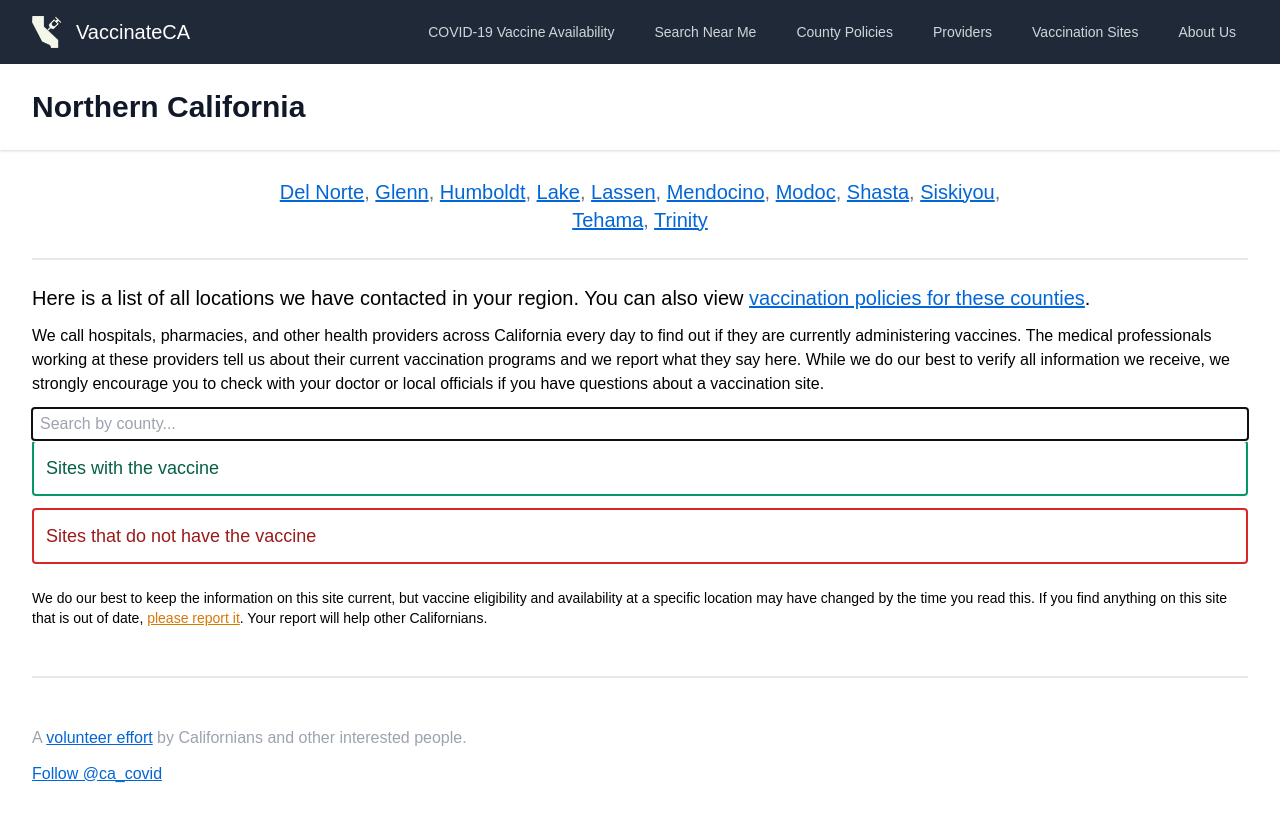
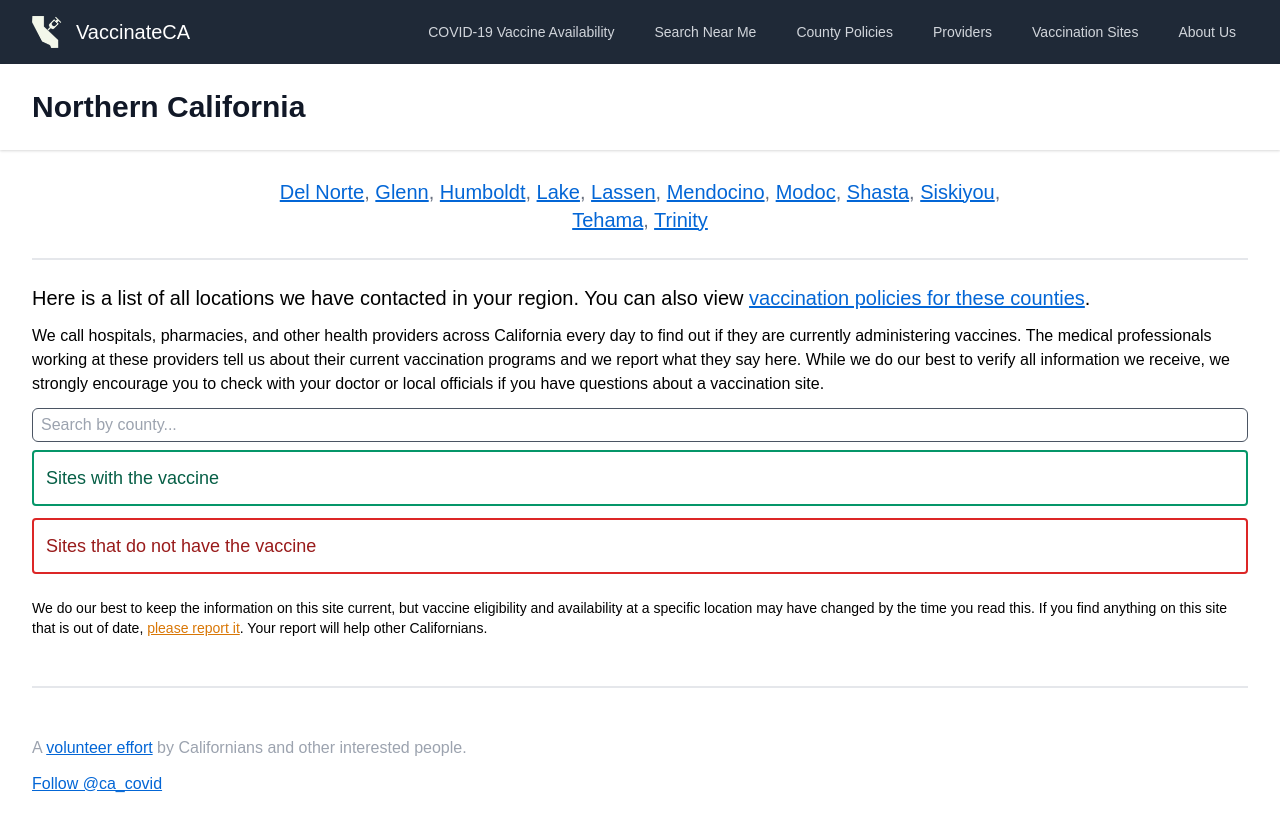
Before and after one commit to CAVaccineInventory/site, a Jekyll site: the page built from _regions/northern_california.md, in a window 1280 px wide. Shown: the top 832 px of the page. Built offline with Jekyll 4.4.1, drawn with Linux system fonts in a browser that asks for light colours; some web fonts are replaced; comment, search, counter and statistics services are not loaded.

Commit message:
Combine the two `class` attributes 💕

```diff
--- a/_layouts/region.html
+++ b/_layouts/region.html
@@ -35,7 +35,7 @@
             {% include pre_list_disclaimer.html %}
 
             <div class="autoComplete_wrapper">
-              <input type="text" id="autoComplete" class="js_autocomplete" placeholder="Search by county..." class="{{ site.data.styles.input }}" autofocus/>
+              <input type="text" id="autoComplete" placeholder="Search by county..." class="js_autocomplete {{ site.data.styles.input }}" autofocus/>
             </div>
 
             <div class="border-2 border-green-600 rounded p-3 mb-3">
```
